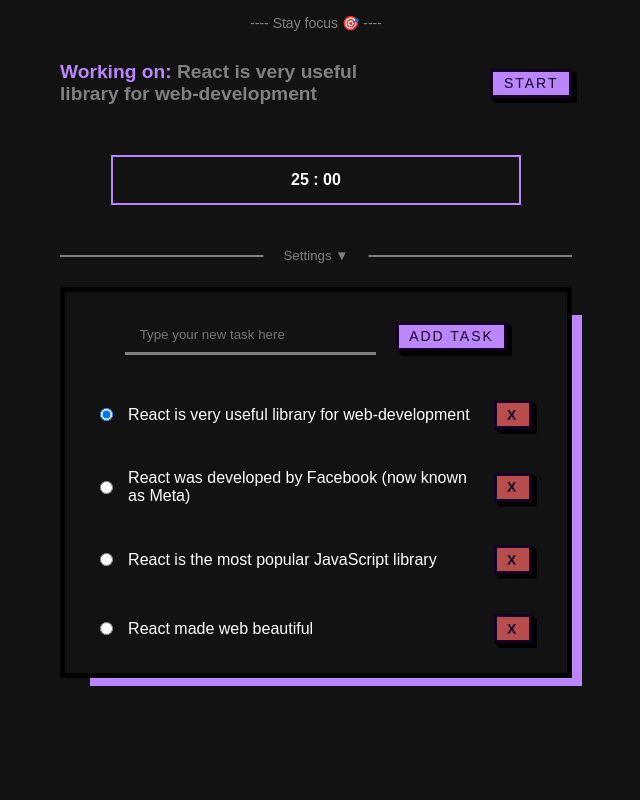
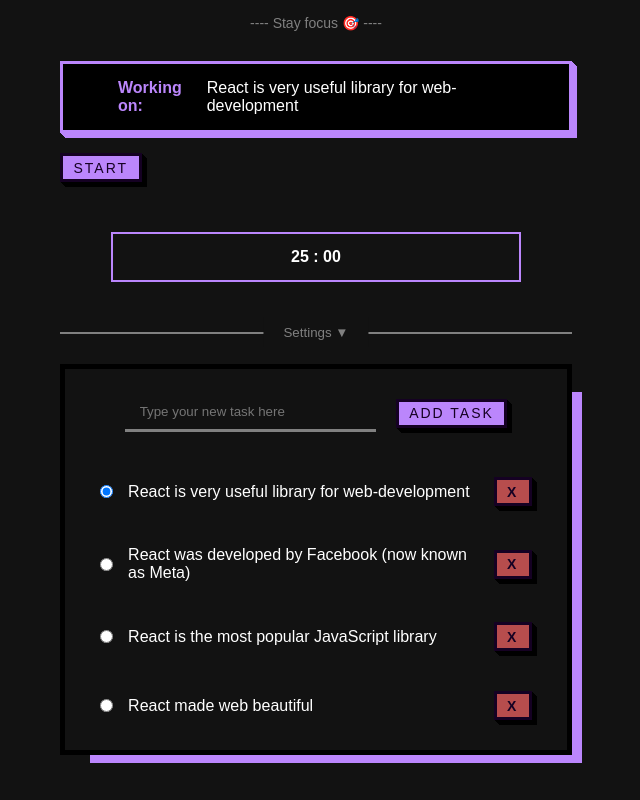
Before and after one commit to antonkhomenko/PomodoroTaskTracker, a React (Vite) app: page / in a window 1280 px wide. Both pictures are taken after a click on the radio button 430 px from the left and 399 px from the top of the page. Shown: the whole page, without its empty margins (324-964 px from the left). Built offline with nearby package versions, Linux system fonts and the light colour scheme.

Commit message:
change style for chosen item

```diff
--- a/src/components/Timer/Timer.jsx
+++ b/src/components/Timer/Timer.jsx
@@ -44,13 +44,15 @@
         <div className={classes.Timer}>
             <div className={classes.header}>
                 {chosenTask
-                ? <span>Working on: <span className={classes.chosenTask}>{chosenTask}</span></span>
-                : <span>Chose the task you want to work on</span>
+                ? <div className={classes.chosenTaskWrapper}>
+                    <span className={classes.chosenTaskWrapper__title}>Working on: </span>
+                    <span className={classes.chosenTaskWrapper__text}>{chosenTask}</span>
+                 </div>
+                : <div className={classes.chosenTaskWrapper}>Chose the task you want to work on</div>
                 }
-                <div>
-                    {/*{isStart && <Button onClick={reset} style={{margin: '0px 20px'}}>Reset</Button>}*/}
+                <div className={classes.control}>
                     {startBtnName !== 'Start' &&
-                        <Button onClick={reset} style={{margin: '0px 20px'}}>Reset</Button>
+                        <Button onClick={reset}>Reset</Button>
                     }
                     <Button onClick={startTimer}>{startBtnName}</Button>
                 </div>
--- a/src/components/Timer/Timer.module.css
+++ b/src/components/Timer/Timer.module.css
@@ -11,6 +11,8 @@
     justify-content: space-between;
     align-items: center;
     margin-top: 30px;
+    flex-wrap: wrap;
+    gap: 20px;
 }
 
 .header > span {
@@ -19,7 +21,29 @@
     max-width: 328px;
 }
 
-.chosenTask {
-    color: gray;
-    font-size: 1em;
+.chosenTaskWrapper {
+    padding: 15px 55px;
+    background: black;
+    border: 3px solid;
+    box-shadow: 1px 1px 0 0 #bb86fc, 2px 2px 0 0 #bb86fc, 3px 3px 0 0 #bb86fc, 4px 4px 0 0 #bb86fc, 5px 5px 0 0 #bb86fc;
+    display: flex;
+    justify-content: center;
+    align-items: center;
+    gap: 5px;
 }
+
+.chosenTaskWrapper__title {
+    font-weight: bold;
+    color: #bb86fc;
+}
+
+.chosenTaskWrapper__text {
+    color: white;
+    font-weight: lighter;
+}
+
+.control {
+    display: flex;
+    gap: 10px;
+    justify-content: center;
+}
```
